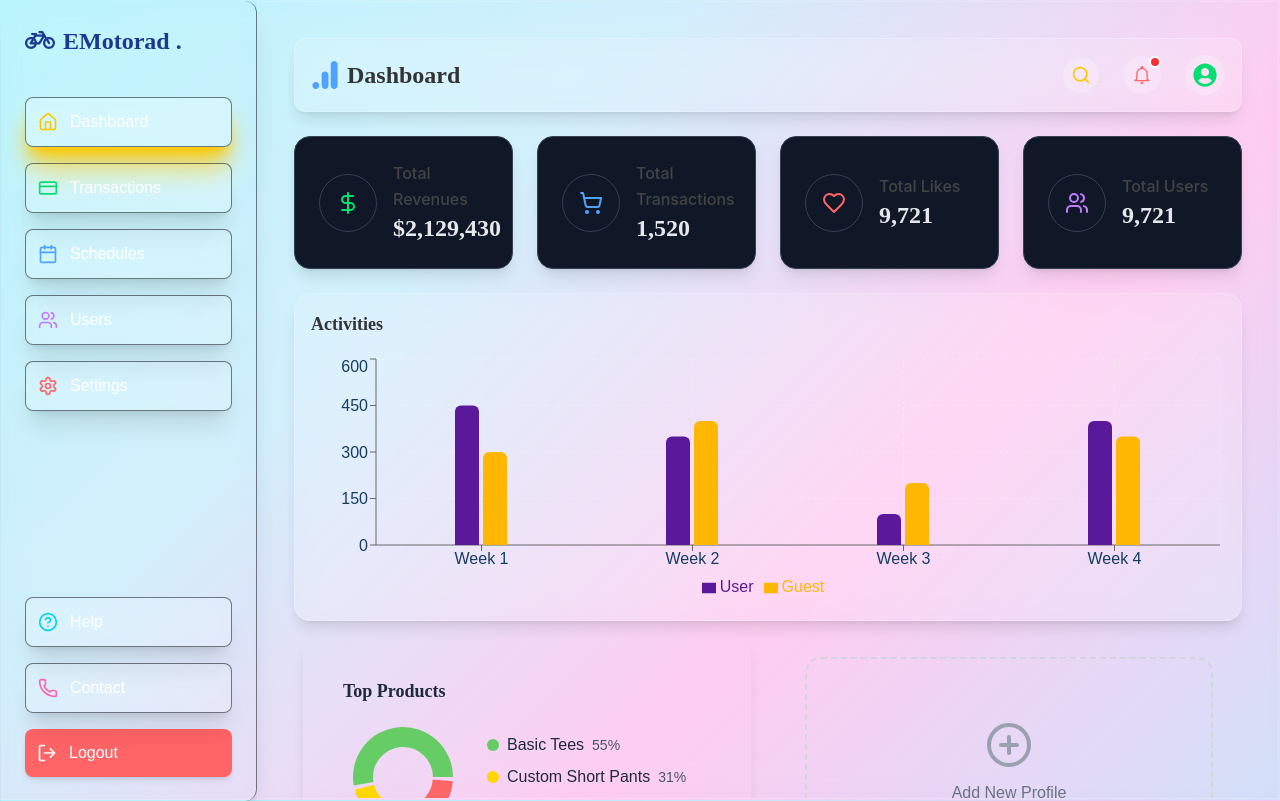
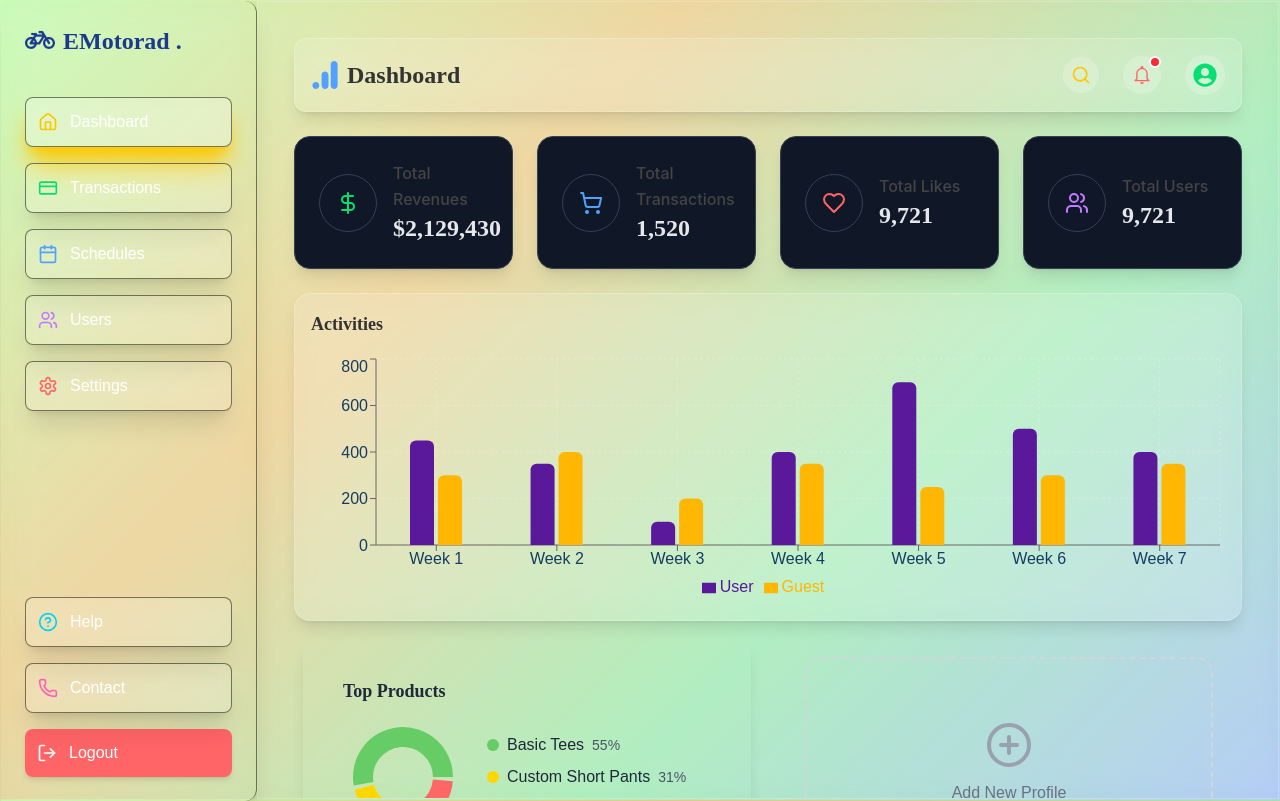
Before and after one commit to khadar-oothuru/EMotorad, a React (Vite) app: page /dashboard in a window 1280 px wide. Built offline with nearby package versions, Linux system fonts and the light colour scheme; sample sign-in values are in the browser's storage.

Commit message:
changed body bg and add extra data for activity chart

```diff
--- a/src/components/dashboard/ActivityChart.jsx
+++ b/src/components/dashboard/ActivityChart.jsx
@@ -16,6 +16,9 @@ const ActivityChart = () => {
     { name: "Week 2", Guest: 400, User: 350 },
     { name: "Week 3", Guest: 200, User: 100 },
     { name: "Week 4", Guest: 350, User: 400 },
+    { name: "Week 5", Guest: 250, User: 700 },
+    { name: "Week 6", Guest: 300, User: 500 },
+    { name: "Week 7", Guest: 350, User: 400 },
   ];
 
   return (
--- a/src/index.css
+++ b/src/index.css
@@ -1,7 +1,9 @@
 @import "tailwindcss";
 
 body {
-    background: linear-gradient(135deg, #a4f2fb, #c2e9fb, #ffbaed, #c2d5f7);
+    background: linear-gradient(135deg, #b8fba4, #e9c881, rgb(148, 232, 169), #9bbbf2);
+    /* background: linear-gradient(135deg, #000000, #000000, rgb(0, 0, 0), #000000); */
+
     font-family: 'Poppins', sans-serif;
     color: #333;
     /* min-height: 100vh;
```
